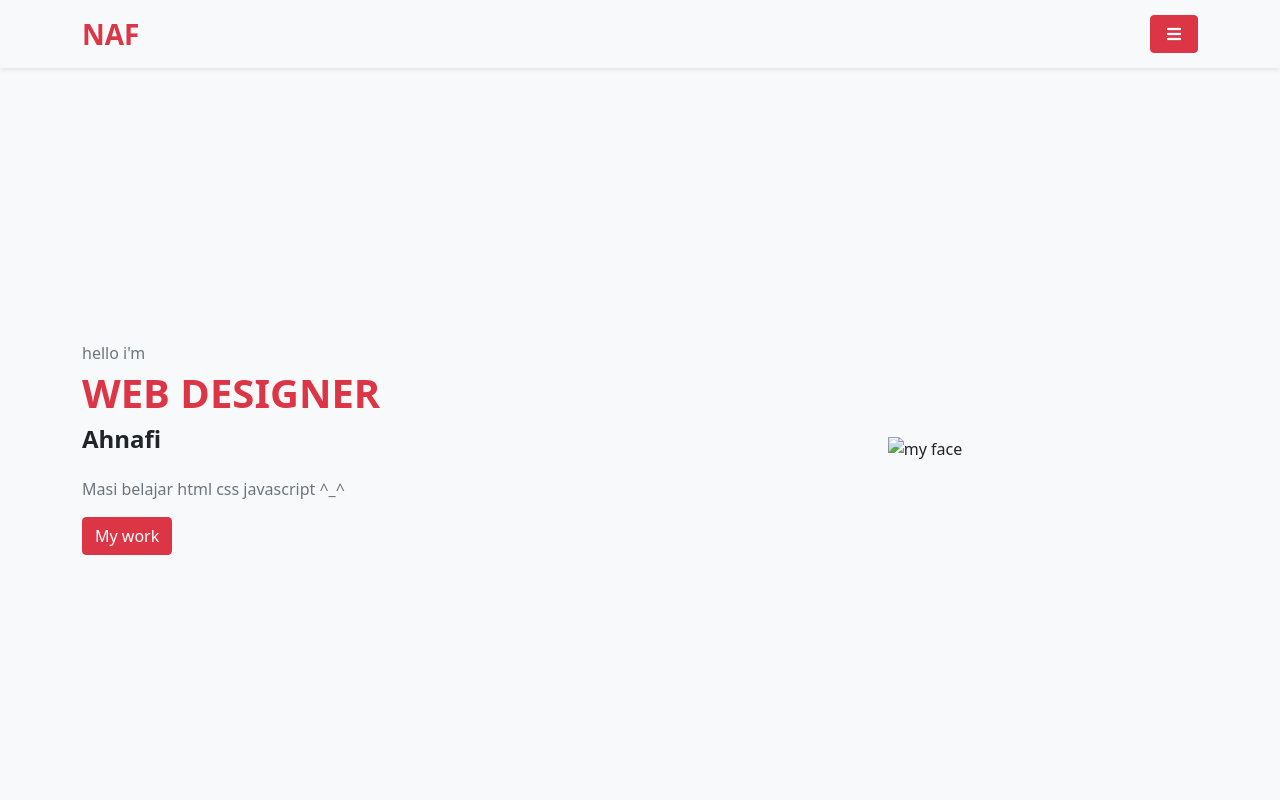
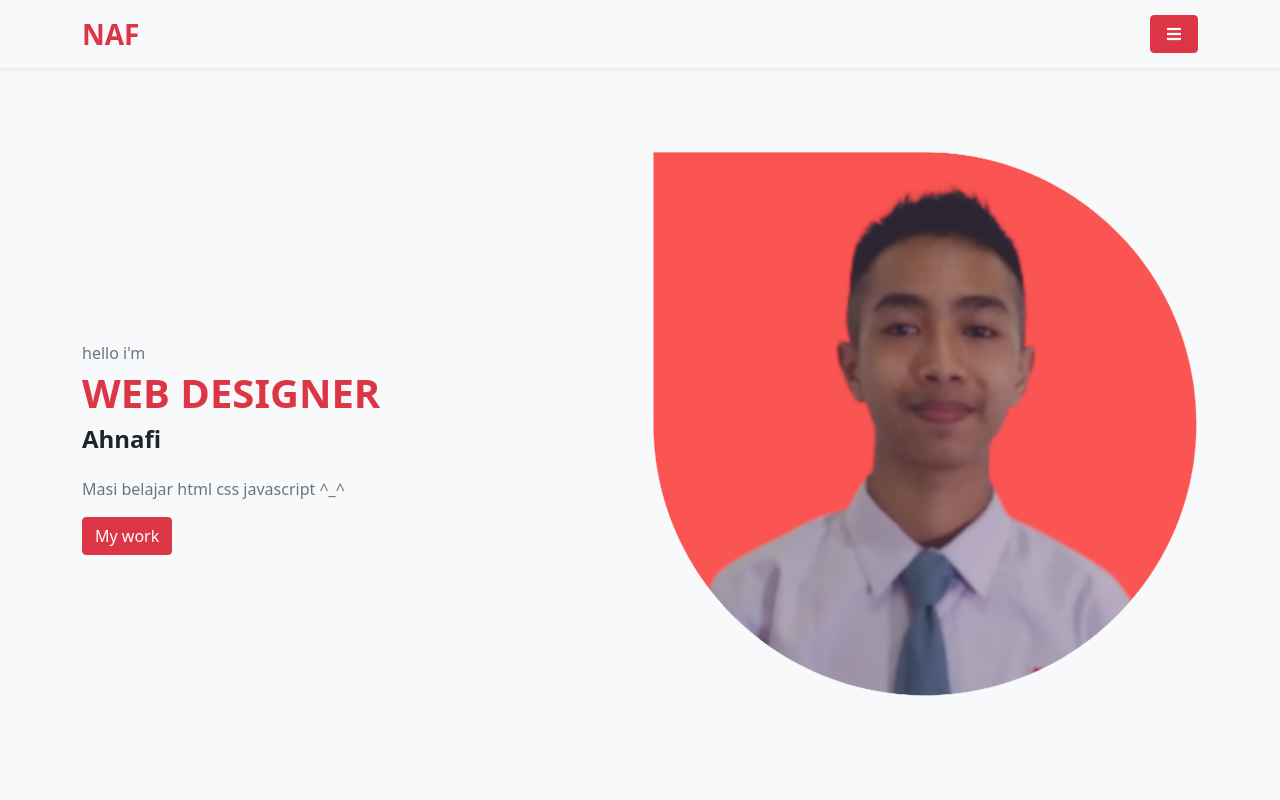
Before and after one commit to ahnafi/profile, a plain HTML site: page index.html in a window 1280 px wide. Shown: the top 800 px of the page. Drawn offline with Linux system fonts and the light colour scheme; the site is published under a folder, as on GitHub Pages, so addresses that start at the root find nothing.

Commit message:
/img remove

```diff
--- a/index.html
+++ b/index.html
@@ -32,7 +32,7 @@
     <div class="row min-vh-100 align-items-center align-content-center flex-row-reverse">
       <div class="col-md-6 mt-5 mt-md-0 order-md-first">
         <div class="home-img text-center">
-          <img class=" mw-100" src="/img/profile.png" alt="my face">
+          <img class=" mw-100" src="img/profile.png" alt="my face">
           </div>
         </div>
       <div class="col-md-6 mt-5 mt-md-0 order-md-first ">
```
